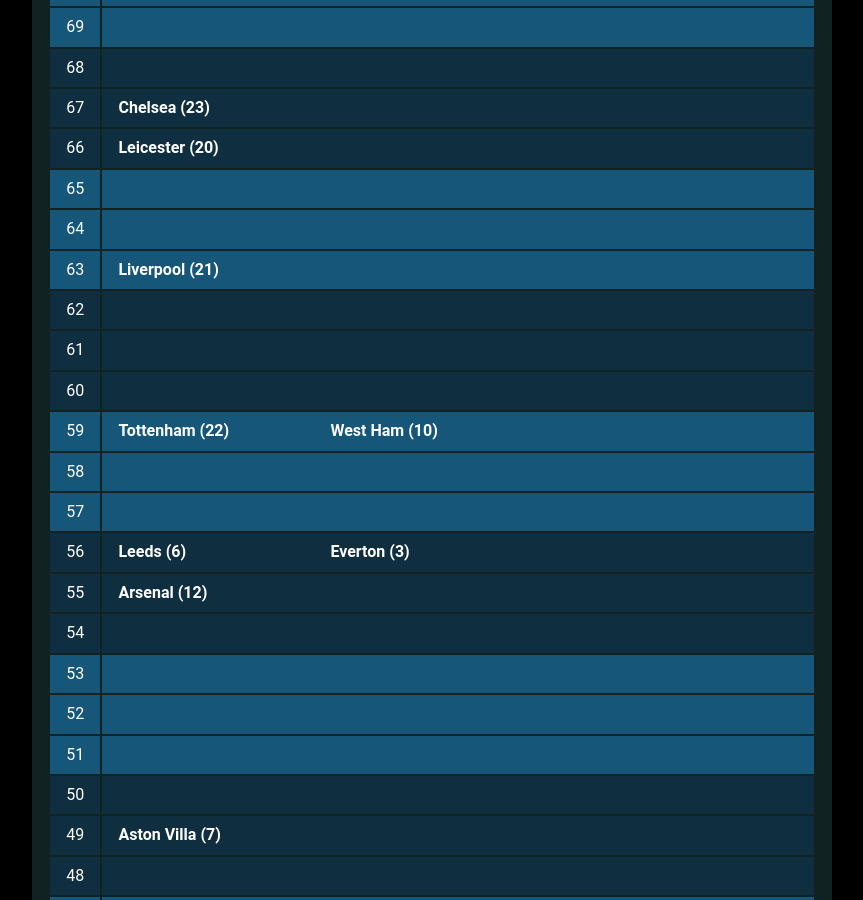
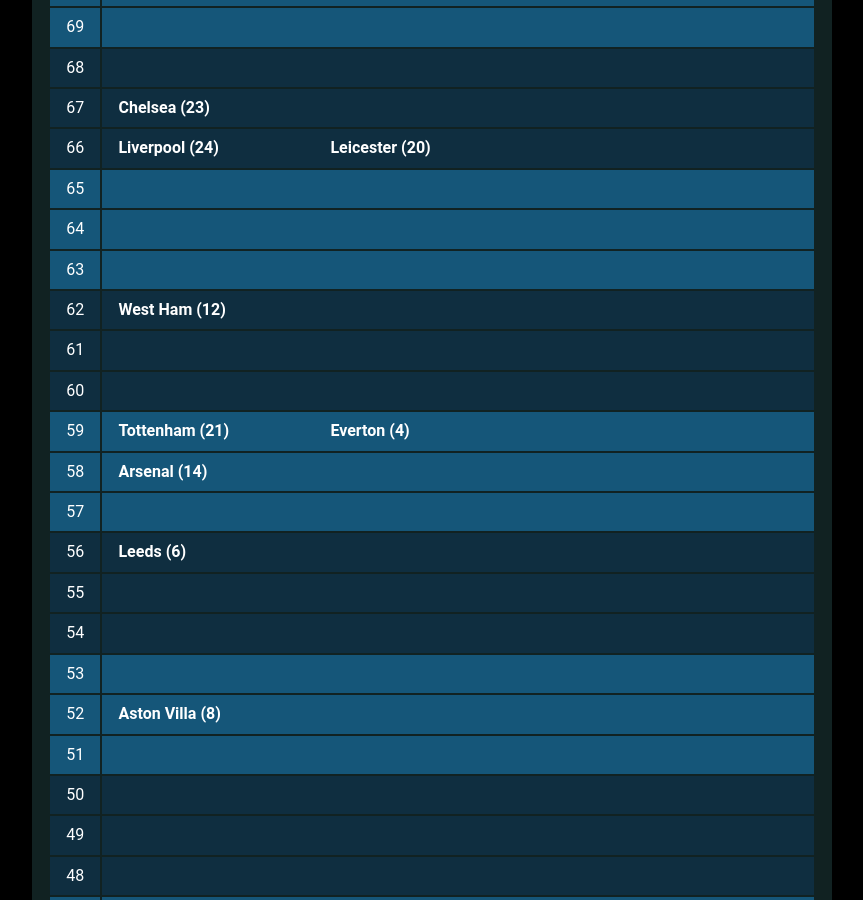
Before and after one commit to muru/muru.github.io, a Jekyll site: the page built from resources.md, in a window 1280 px wide and 900 px high, scrolled down 2043 px. Shown: the whole window, without its empty margins (208-1071 px from the left). Built offline with Jekyll 4.4.1, drawn with Linux system fonts in a browser that asks for light colours; some web fonts are replaced; some of the changed text lies outside the part shown.

Commit message:
updated cann-table: Sat 22 May 00:32:52 JST 2021

```diff
--- a/cann-table.html
+++ b/cann-table.html
@@ -91,6 +91,7 @@
 	<tr class="cann-row-2">
 		<td class="cann-point"> 66 </td>
 		<td class="cann-clubs">
+			<span class="club-name"> Liverpool (24) </span>
 			<span class="club-name"> Leicester (20) </span>
 		</td>
  	</tr>
@@ -107,12 +108,12 @@
 	<tr class="cann-row-1">
 		<td class="cann-point"> 63 </td>
 		<td class="cann-clubs">
-			<span class="club-name"> Liverpool (21) </span>
 		</td>
  	</tr>
 	<tr class="cann-row-2">
 		<td class="cann-point"> 62 </td>
 		<td class="cann-clubs">
+			<span class="club-name"> West Ham (12) </span>
 		</td>
  	</tr>
 	<tr class="cann-row-2">
@@ -128,13 +129,14 @@
 	<tr class="cann-row-1">
 		<td class="cann-point"> 59 </td>
 		<td class="cann-clubs">
-			<span class="club-name"> Tottenham (22) </span>
-			<span class="club-name"> West Ham (10) </span>
+			<span class="club-name"> Tottenham (21) </span>
+			<span class="club-name"> Everton (4) </span>
 		</td>
  	</tr>
 	<tr class="cann-row-1">
 		<td class="cann-point"> 58 </td>
 		<td class="cann-clubs">
+			<span class="club-name"> Arsenal (14) </span>
 		</td>
  	</tr>
 	<tr class="cann-row-1">
@@ -146,13 +148,11 @@
 		<td class="cann-point"> 56 </td>
 		<td class="cann-clubs">
 			<span class="club-name"> Leeds (6) </span>
-			<span class="club-name"> Everton (3) </span>
 		</td>
  	</tr>
 	<tr class="cann-row-2">
 		<td class="cann-point"> 55 </td>
 		<td class="cann-clubs">
-			<span class="club-name"> Arsenal (12) </span>
 		</td>
  	</tr>
 	<tr class="cann-row-2">
@@ -168,6 +168,7 @@
 	<tr class="cann-row-1">
 		<td class="cann-point"> 52 </td>
 		<td class="cann-clubs">
+			<span class="club-name"> Aston Villa (8) </span>
 		</td>
  	</tr>
 	<tr class="cann-row-1">
@@ -183,7 +184,6 @@
 	<tr class="cann-row-2">
 		<td class="cann-point"> 49 </td>
 		<td class="cann-clubs">
-			<span class="club-name"> Aston Villa (7) </span>
 		</td>
  	</tr>
 	<tr class="cann-row-2">
@@ -204,13 +204,13 @@
 	<tr class="cann-row-1">
 		<td class="cann-point"> 45 </td>
 		<td class="cann-clubs">
-			<span class="club-name"> Wolves (-14) </span>
+			<span class="club-name"> Wolves (-15) </span>
 		</td>
  	</tr>
 	<tr class="cann-row-2">
 		<td class="cann-point"> 44 </td>
 		<td class="cann-clubs">
-			<span class="club-name"> Crystal Palace (-21) </span>
+			<span class="club-name"> Crystal Palace (-23) </span>
 		</td>
  	</tr>
 	<tr class="cann-row-2">
@@ -222,6 +222,7 @@
 	<tr class="cann-row-2">
 		<td class="cann-point"> 42 </td>
 		<td class="cann-clubs">
+			<span class="club-name"> Newcastle (-18) </span>
 		</td>
  	</tr>
 	<tr class="cann-row-1">
@@ -238,8 +239,7 @@
 	<tr class="cann-row-1">
 		<td class="cann-point"> 39 </td>
 		<td class="cann-clubs">
-			<span class="club-name"> Burnley (-18) </span>
-			<span class="club-name"> Newcastle (-19) </span>
+			<span class="club-name"> Burnley (-21) </span>
 		</td>
  	</tr>
 	<tr class="cann-row-2">
@@ -306,7 +306,7 @@
 	<tr class="cann-row-2">
 		<td class="cann-point"> 26 </td>
 		<td class="cann-clubs">
-			<span class="club-name"> West Brom (-37) </span>
+			<span class="club-name"> West Brom (-39) </span>
 		</td>
  	</tr>
 	<tr class="cann-row-2">
@@ -337,8 +337,8 @@
 	<tr class="cann-row-2">
 		<td class="cann-point"> 20 </td>
 		<td class="cann-clubs">
-			<span class="club-name"> Sheff Utd (-43) </span>
+			<span class="club-name"> Sheff Utd (-44) </span>
 		</td>
  	</tr>
 </table>
-<span id="cann-gen-note"> Generated on  Thursday, 20 May 2021 at 00:18 JST. </span>
+<span id="cann-gen-note"> Generated on  Saturday, 22 May 2021 at 00:32 JST. </span>
```
